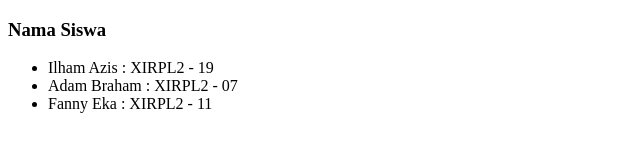
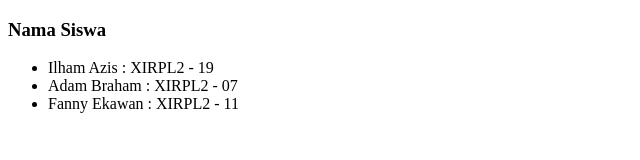
Before and after one commit to ailsadamayanti02/Ailsa-XRPLA, a plain HTML site: page index.html in a window 1280 px wide. Shown: the full height of the page, 0-640 px from the left. Drawn offline with Linux system fonts and the light colour scheme.

Commit message:
update list nama siswa

```diff
--- a/index.html
+++ b/index.html
@@ -24,7 +24,7 @@
 
         <li>Adam Braham : XIRPL2 - 07</li>
 
-        <li>Fanny Eka : XIRPL2 - 11</li>
+        <li>Fanny Ekawan : XIRPL2 - 11</li>
 
     </ul>
 
```
